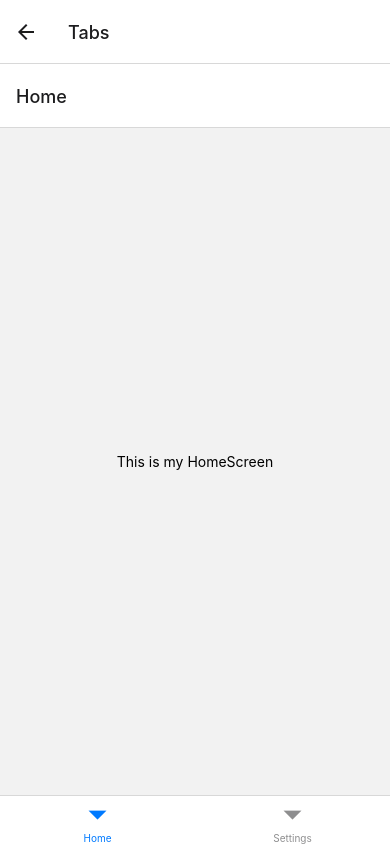
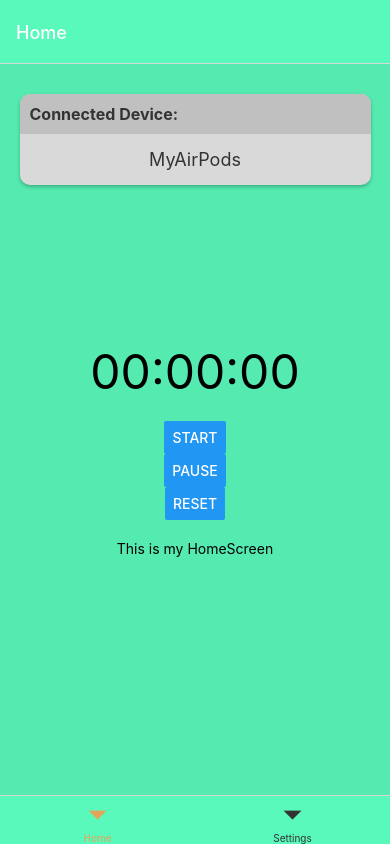
Before and after one commit to DavisZee/AlarmApp, a React Native app in the folder MyAlarmApp/: screen /Tabs in a window 390 px wide. Built offline with nearby package versions, Linux system fonts and the light colour scheme.

Commit message:
added styling and timer components

```diff
--- a/MyAlarmApp/App.tsx
+++ b/MyAlarmApp/App.tsx
@@ -9,9 +9,9 @@ const Stack = createNativeStackNavigator();
 export default function App() {
   return (
     <NavigationContainer>
-      <Stack.Navigator initialRouteName="Start">
-        <Stack.Screen name="Start" component={StartScreen} />
-        <Stack.Screen name="Tabs" component={TabNavigator} />
+      <Stack.Navigator initialRouteName="Start" screenOptions={{ headerStyle: { backgroundColor: '#59F8BB' }, headerTintColor: '#fff', }}>
+        <Stack.Screen name="Welcome" component={StartScreen} />
+        <Stack.Screen name="Tabs" component={TabNavigator} options={{ headerShown: false }} />
       </Stack.Navigator>
     </NavigationContainer>
   );
--- /dev/null
+++ b/MyAlarmApp/components/Timer.tsx
@@ -0,0 +1,61 @@
+import React, { useState, useEffect } from 'react';
+import { View, Text, Button, StyleSheet } from 'react-native';
+
+const Timer: React.FC = () => {
+    const [time, setTime] = useState(0); // time in seconds
+    const [isRunning, setIsRunning] = useState(false);
+
+    useEffect(() => {
+        let interval: NodeJS.Timeout | null = null;
+
+        if (isRunning) {
+            interval = setInterval(() => {
+                setTime(prevTime => prevTime + 1);
+            }, 1000);
+        } else if (!isRunning && time !== 0) {
+            clearInterval(interval);
+        }
+
+        return () => {
+            if (interval) {
+                clearInterval(interval);
+            }
+        };
+    }, [isRunning, time]);
+
+    const startTimer = () => setIsRunning(true);
+    const pauseTimer = () => setIsRunning(false);
+    const resetTimer = () => {
+        setIsRunning(false);
+        setTime(0);
+    };
+
+    const formatTime = (seconds: number) => {
+        const hours = Math.floor(seconds / 3600);
+        const minutes = Math.floor((seconds % 3600) / 60);
+        const secs = seconds % 60;
+        return `${String(hours).padStart(2, '0')}:${String(minutes).padStart(2, '0')}:${String(secs).padStart(2, '0')}`;
+    };
+
+    return (
+        <View style={styles.timerContainer}>
+            <Text style={styles.timerText}>{formatTime(time)}</Text>
+            <Button title="Start" onPress={startTimer} />
+            <Button title="Pause" onPress={pauseTimer} />
+            <Button title="Reset" onPress={resetTimer} />
+        </View>
+    );
+};
+
+const styles = StyleSheet.create({
+    timerContainer: {
+        alignItems: 'center',
+        margin: 20,
+    },
+    timerText: {
+        fontSize: 48,
+        marginBottom: 20,
+    },
+});
+
+export default Timer;
--- a/MyAlarmApp/screens/StartScreen.tsx
+++ b/MyAlarmApp/screens/StartScreen.tsx
@@ -1,25 +1,17 @@
-import { Button, StyleSheet, Text, View } from 'react-native';
+import { Button, StyleSheet, Text, View, TouchableOpacity } from 'react-native';
 import React from 'react';
+//import styles from './styles'; // import path for styles
+import { styles } from './styles';
 
 const StartScreen = ({ navigation }) => {
   return (
     <View style={styles.container}>
-      <Text>Welcome to the App</Text>
-      {/* Button to navigate to TabNavigator */}
-      <Button
-        title="Next"
-        onPress={() => navigation.navigate('Tabs')} // Navigate to TabNavigator
-      />
+      <Text style={styles.titleText}>Welcome to the App</Text>
+      <TouchableOpacity style={styles.button} onPress={() => navigation.navigate('Tabs')} >
+        <Text style={styles.buttonText}>Let’s Get Started</Text>
+      </TouchableOpacity>
     </View>
   );
 };
 
-const styles = StyleSheet.create({
-  container: {
-    flex: 1,
-    alignItems: 'center',
-    justifyContent: 'center',
-  },
-});
-
 export default StartScreen;
--- a/MyAlarmApp/screens/TabNavigator.tsx
+++ b/MyAlarmApp/screens/TabNavigator.tsx
@@ -8,7 +8,15 @@ const Tab = createBottomTabNavigator();
 
 export default function TabNavigator() {
   return (
-    <Tab.Navigator initialRouteName="Home">
+    <Tab.Navigator initialRouteName="Home"
+        screenOptions={{
+            headerStyle: { backgroundColor: '#59F8BB' },
+            headerTintColor: '#fff',
+            tabBarStyle: { backgroundColor: '#59F8BB' }, // Tab bar background color
+            tabBarActiveTintColor: '#E6A459', // Active tab text color
+            tabBarInactiveTintColor: '#333', // Inactive tab text color
+        }}
+    >
       <Tab.Screen name="Home" component={HomeScreen} />
       <Tab.Screen name="Settings" component={SettingsScreen} />
     </Tab.Navigator>
--- /dev/null
+++ b/MyAlarmApp/screens/styles.tsx
@@ -0,0 +1,76 @@
+// screens/styles.tsx
+import { StyleSheet } from 'react-native';
+
+export const styles = StyleSheet.create({
+  container: {
+    flex: 1,
+    alignItems: 'center',
+    justifyContent: 'center',
+    backgroundColor: '#54EAB0',
+    paddingTop: 20,
+  },
+  titleText: {
+    fontSize: 24,
+    fontWeight: 'bold',
+    color: '#333',
+  },
+  button: {
+    backgroundColor: '#DAD5D5',
+    padding: 10,
+    borderRadius: 5,
+  },
+  buttonText: {
+    color: '#000000',
+    fontSize: 18,
+  },
+});
+
+export const card_styles = StyleSheet.create({
+    card: {
+        backgroundColor: '#D9D9D9',
+        borderRadius: 10,
+        overflow: 'hidden', // ensures beveled edges by clipping child views
+        margin: 10,
+        width: '90%',
+        alignSelf: 'center',
+        elevation: 4, // adds shadow on android
+        shadowColor: '#000', // add shadow on iOS
+        shadowOffset: { width: 0, height: 2 },
+        shadowOpacity: 0.25,
+        shadowRadius: 3.84,
+        position: 'absolute',
+        top: 20,
+    },
+    cardHeader: {
+        backgroundColor: '#C0C0C0',
+        padding: 10,
+    },
+    headerText: {
+        fontSize: 16,
+        fontWeight: 'bold',
+        color: '#333',
+    },
+    cardBody: {
+        padding: 15,
+        alignItems: 'center', // Center the text horizontally
+        justifyContent: 'center', // Center the text vertically
+    },
+    bodyText: {
+        fontSize: 18,
+        color: '#333',
+        textAlign: 'center'
+
+    },
+});
+
+export const alarm_styles = StyleSheet.create({
+  button: {
+    backgroundColor: '#FF5733',
+    padding: 12,
+    borderRadius: 8,
+  },
+  buttonText: {
+    color: '#FFD700',
+    fontSize: 20,
+  },
+});
--- a/MyAlarmApp/screens/tab_screens/HomeScreen.tsx
+++ b/MyAlarmApp/screens/tab_screens/HomeScreen.tsx
@@ -1,21 +1,31 @@
 import { Button, StyleSheet, Text, View } from 'react-native';
 import React from 'react';
+import { styles, card_styles } from '../styles'; // import path for styles
+import Timer from '../../components/Timer';
 
-const HomeScreen = ({ navigation }) => {
+
+const HomeScreen: React.FC = () => {
   return (
     <View style={styles.container}>
+      {/* Card component */}
+      <View style={card_styles.card}>
+        <View style={card_styles.cardHeader}>
+          <Text style={card_styles.headerText}>Connected Device:</Text>
+        </View>
+
+        {/* Card body */}
+        <View style={card_styles.cardBody}>
+          <Text style={card_styles.bodyText}>MyAirPods</Text>
+        </View>
+      </View>
+      <Timer/>
+
       <Text>This is my HomeScreen</Text>
 
     </View>
   );
 };
 
-const styles = StyleSheet.create({
-  container: {
-    flex: 1,
-    alignItems: 'center',
-    justifyContent: 'center',
-  },
-});
+
 
 export default HomeScreen;
```
